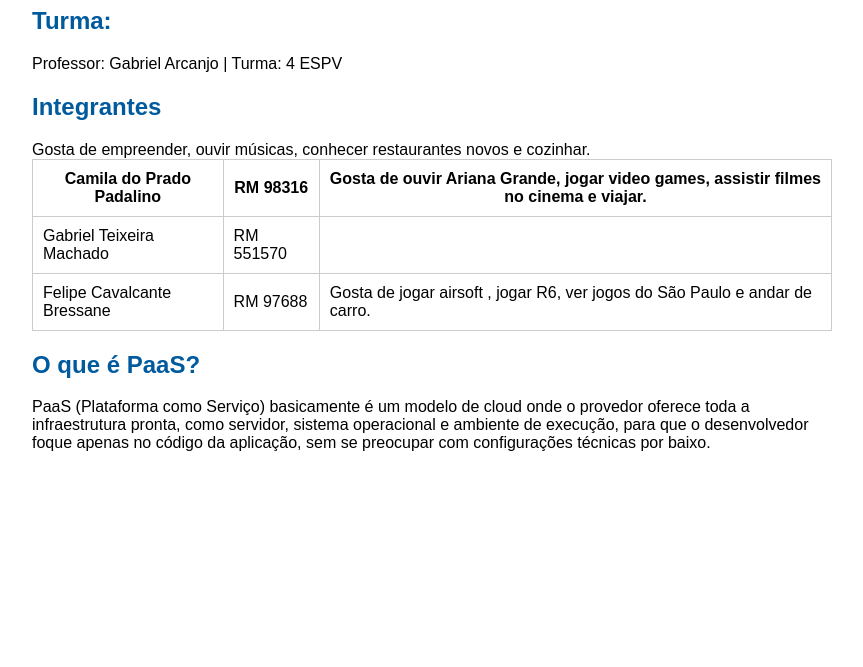
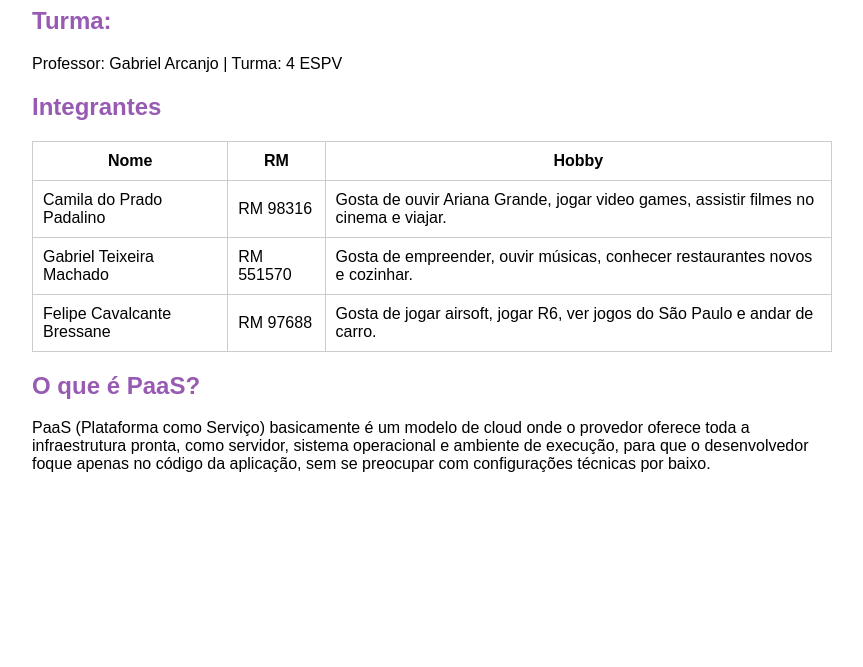
Before and after one commit to camilapadalino/CP2_CloudComputing, a website: page index.html in a window 1280 px wide. Shown: the part 133-800 px from the top of the page, without its empty margins (208-1071 px from the left). Drawn offline with Linux system fonts and the light colour scheme.

Commit message:
ajustando o codigo

```diff
--- a/index.html
+++ b/index.html
@@ -5,8 +5,8 @@
   <title>Checkpoint - Startup</title>
   <style>
     body { font-family: Arial, sans-serif; max-width: 800px; margin: 40px auto; padding: 20px; }
-    h1 { color: #0078d4; }
-    h2 { color: #005a9e; }
+    h1 { color: #985bb3; }
+    h2 { color: #985bb3; }
     table { border-collapse: collapse; width: 100%; }
     td, th { border: 1px solid #ccc; padding: 10px; }
   </style>
@@ -19,9 +19,26 @@
 
   <h2>Integrantes</h2>
   <table>
-    <tr><th>Camila do Prado Padalino</th><th>RM 98316</th><th>Gosta de ouvir Ariana Grande, jogar video games, assistir filmes no cinema e viajar.</th></tr>
-    <tr><td>Gabriel Teixeira Machado</td><td>RM 551570</td><td></td>Gosta de empreender, ouvir músicas, conhecer restaurantes novos e cozinhar.</tr>
-    <tr><td>Felipe Cavalcante Bressane</td><td>RM 97688</td><td>Gosta de jogar airsoft , jogar R6, ver jogos do São Paulo e andar de carro.</td></tr>
+    <tr>
+      <th>Nome</th>
+      <th>RM</th>
+      <th>Hobby</th>
+    </tr>
+    <tr>
+      <td>Camila do Prado Padalino</td>
+      <td>RM 98316</td>
+      <td>Gosta de ouvir Ariana Grande, jogar video games, assistir filmes no cinema e viajar.</td>
+    </tr>
+    <tr>
+      <td>Gabriel Teixeira Machado</td>
+      <td>RM 551570</td>
+      <td>Gosta de empreender, ouvir músicas, conhecer restaurantes novos e cozinhar.</td>
+    </tr>
+    <tr>
+      <td>Felipe Cavalcante Bressane</td>
+      <td>RM 97688</td>
+      <td>Gosta de jogar airsoft, jogar R6, ver jogos do São Paulo e andar de carro.</td>
+    </tr>
   </table>
 
   <h2>O que é PaaS?</h2>
```
